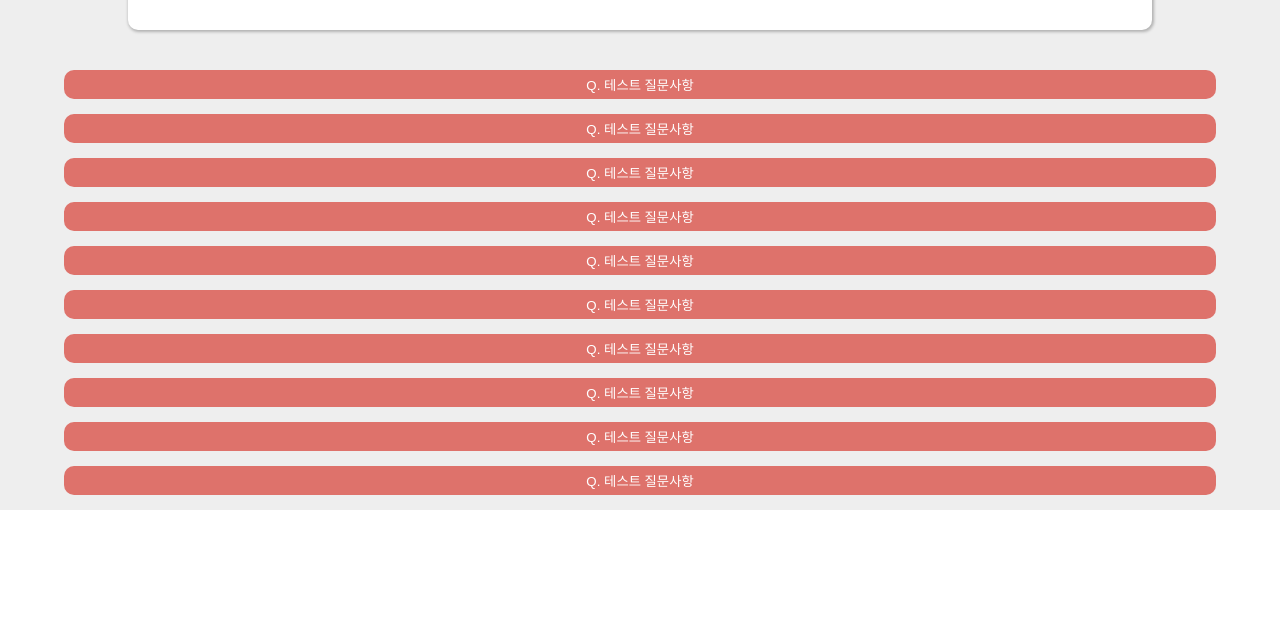
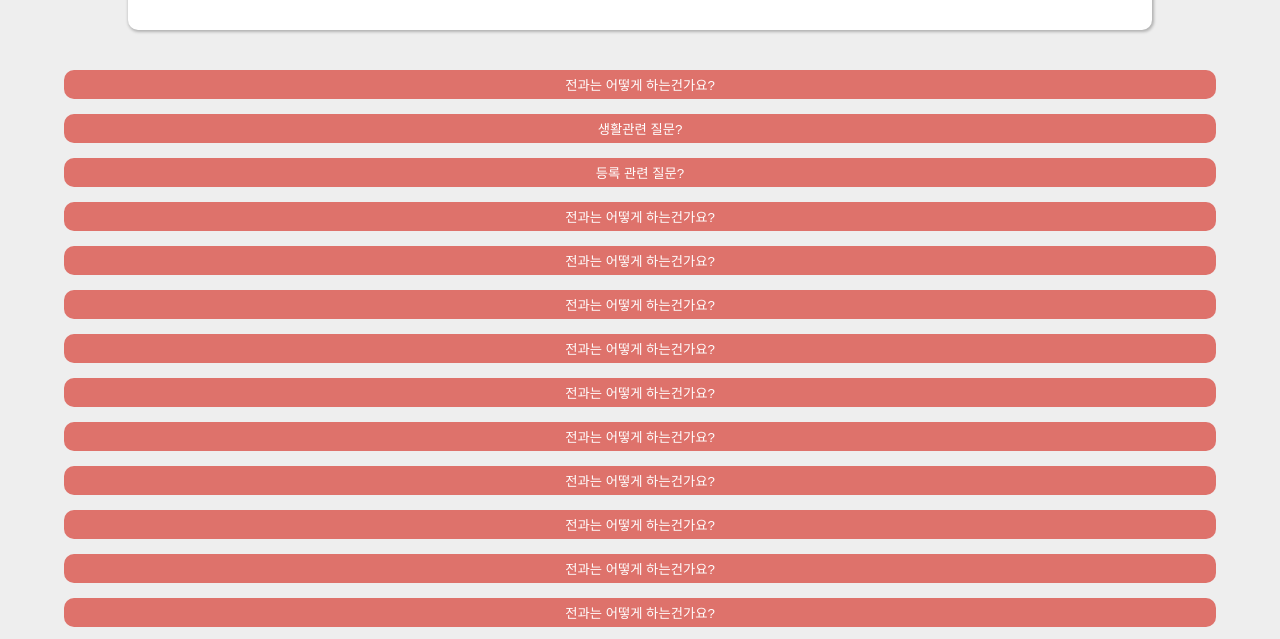
Before and after one commit to coldexpression/jbnu-guide-project, a React (Create React App) app: page /profile in a window 1280 px wide. Shown: the part 298-937 px from the top of the page. Before the commit the page ends 808 px from the top, so only its background shows below. Built offline with nearby package versions, Linux system fonts and the light colour scheme; no server answers.

Commit message:
Add: dummyposts.json

```diff
--- a/src/pages/ProfilePage/ProfilePage.js
+++ b/src/pages/ProfilePage/ProfilePage.js
@@ -7,22 +7,10 @@ import { Link } from "react-router-dom";
 import ProfilePost from "./ProfilePost";
 import { SignalCellularNullOutlined } from "@material-ui/icons";
 import { useHistory } from "react-router-dom";
+import dummyPosts from "./dummyPosts.json";
 
 const ProfilePage = () => {
   let history = useHistory();
-  // 유저가 스크랩해둔 자료들은 추후 리덕스를 통해 가져옴
-  const [dummyPosts, setDummyPosts] = useState([
-    { id: 1, question: "Q. 테스트 질문사항", answer: "A. blahblah" },
-    { id: 2, question: "Q. 테스트 질문사항", answer: "A. blahblah" },
-    { id: 3, question: "Q. 테스트 질문사항", answer: "A. blahblah" },
-    { id: 4, question: "Q. 테스트 질문사항", answer: "A. blahblah" },
-    { id: 5, question: "Q. 테스트 질문사항", answer: "A. blahblah" },
-    { id: 6, question: "Q. 테스트 질문사항", answer: "A. blahblah" },
-    { id: 7, question: "Q. 테스트 질문사항", answer: "A. blahblah" },
-    { id: 8, question: "Q. 테스트 질문사항", answer: "A. blahblah" },
-    { id: 9, question: "Q. 테스트 질문사항", answer: "A. blahblah" },
-    { id: 10, question: "Q. 테스트 질문사항", answer: "A. blahblah" },
-  ]);
 
   const [user, setUser] = useState(null);
 
--- /dev/null
+++ b/src/pages/ProfilePage/dummyPosts.json
@@ -0,0 +1,80 @@
+[
+  {
+    "id": 1,
+    "question": "전과는 어떻게 하는건가요?",
+    "answer": "알아서 잘 하시면 됩니다알아서 잘 하시면 됩니다알아서 잘 하시면 됩니다알아서 잘 하시면 됩니다알아서 잘 하시면 됩니다알아서 잘 하시면 됩니다알아서 잘 하시면 됩니다알아서 잘 하시면 됩니다알아서 잘 하시면 됩니다알아서 잘 하시면 됩니다알아서 잘 하시면 됩니다",
+    "classified": "전공"
+  },
+  {
+    "id": 2,
+    "question": "생활관련 질문?",
+    "answer": "알아서 잘 하시면 됩니다",
+    "classified": "생활"
+  },
+  {
+    "id": 3,
+    "question": "등록 관련 질문?",
+    "answer": "알아서 잘 하시면 됩니다",
+    "classified": "등록"
+  },
+  {
+    "id": 4,
+    "question": "전과는 어떻게 하는건가요?",
+    "answer": "알아서 잘 하시면 됩니다",
+    "classified": "장학금"
+  },
+  {
+    "id": 5,
+    "question": "전과는 어떻게 하는건가요?",
+    "answer": "알아서 잘 하시면 됩니다",
+    "classified": "학생지원"
+  },
+  {
+    "id": 6,
+    "question": "전과는 어떻게 하는건가요?",
+    "answer": "알아서 잘 하시면 됩니다",
+    "classified": "전공"
+  },
+  {
+    "id": 7,
+    "question": "전과는 어떻게 하는건가요?",
+    "answer": "알아서 잘 하시면 됩니다",
+    "classified": "생활"
+  },
+  {
+    "id": 8,
+    "question": "전과는 어떻게 하는건가요?",
+    "answer": "알아서 잘 하시면 됩니다",
+    "classified": "등록"
+  },
+  {
+    "id": 9,
+    "question": "전과는 어떻게 하는건가요?",
+    "answer": "알아서 잘 하시면 됩니다",
+    "classified": "장학금"
+  },
+  {
+    "id": 10,
+    "question": "전과는 어떻게 하는건가요?",
+    "answer": "알아서 잘 하시면 됩니다",
+    "classified": "학생지원"
+  },
+  {
+    "id": 11,
+    "question": "전과는 어떻게 하는건가요?",
+    "answer": "알아서 잘 하시면 됩니다",
+    "classified": "학생지원"
+  },
+  {
+    "id": 12,
+    "question": "전과는 어떻게 하는건가요?",
+    "answer": "알아서 잘 하시면 됩니다",
+    "classified": "학생지원"
+  },
+  {
+    "id": 13,
+    "question": "전과는 어떻게 하는건가요?",
+    "answer": "알아서 잘 하시면 됩니다",
+    "classified": "학생지원"
+  }
+]
```
